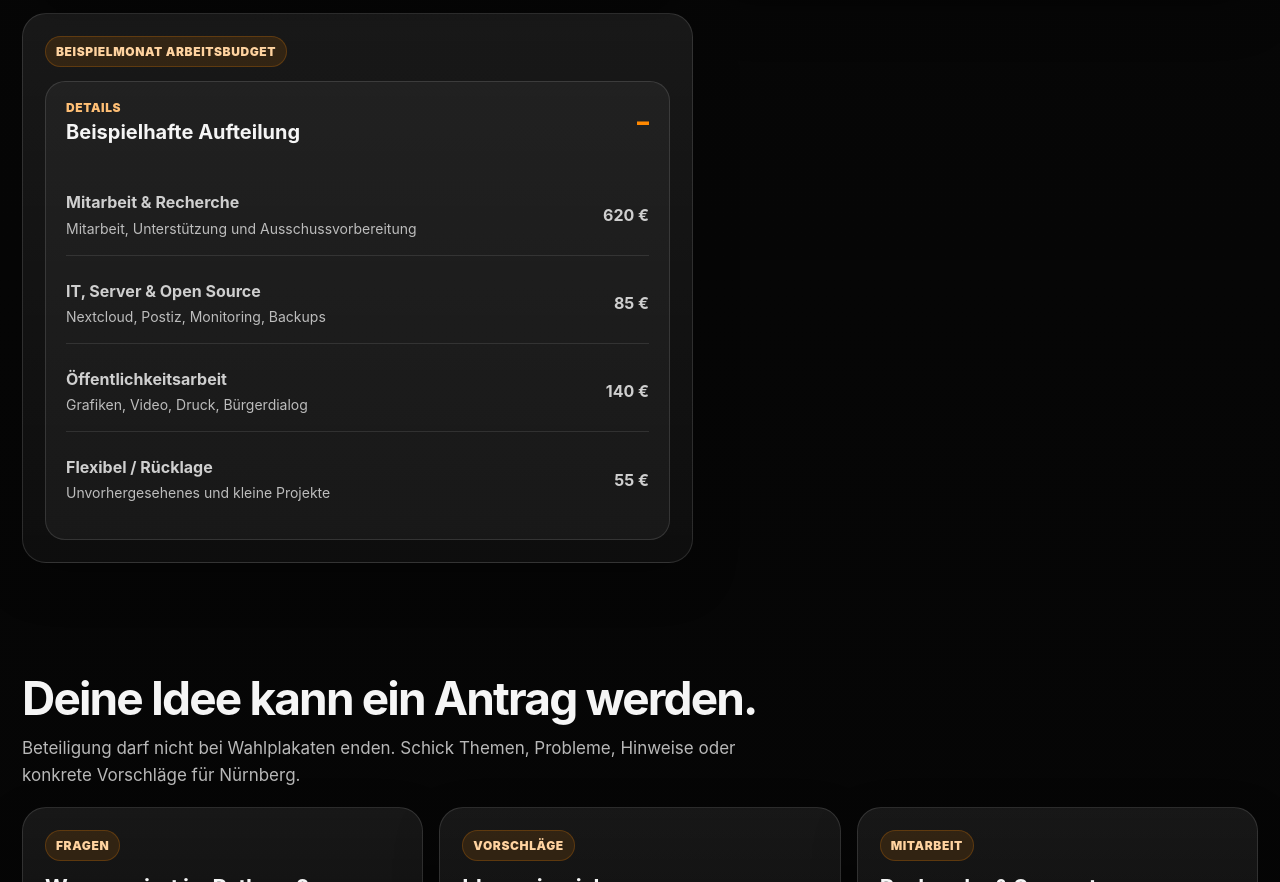
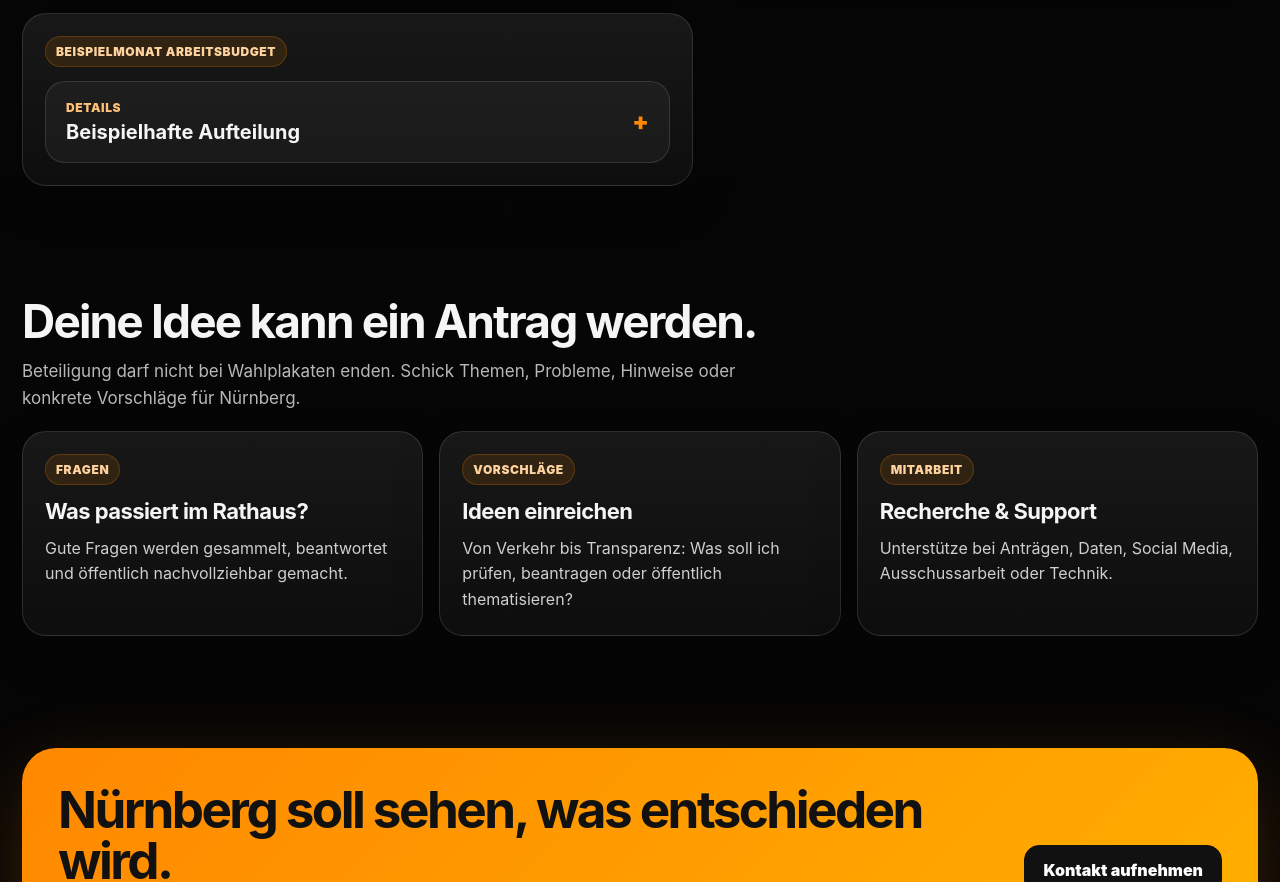
Before and after one commit to vwt1812-glitch/stadtrat-transparenz, a plain HTML site: page index.html in a window 1280 px wide. Shown: the part 3460-4342 px from the top of the page. Drawn offline with Linux system fonts and the light colour scheme; no server answers.

Commit message:
Add files via upload

```diff
--- a/index.html
+++ b/index.html
@@ -651,7 +651,7 @@ details.expand-card:not([open]) .detail-toggle .close-text {
         </div>
 
         <div class="grid-2" style="margin-top:16px">
-          <article class="card"><span class="tag">Beispielmonat Arbeitsbudget</span><details class="accordion-item" open style="margin-top:0"><summary><span class="accordion-title"><span>Details</span><strong>Beispielhafte Aufteilung</strong></span></summary><div class="accordion-content"><div class="list">
+          <article class="card"><span class="tag">Beispielmonat Arbeitsbudget</span><details class="accordion-item" style="margin-top:0"><summary><span class="accordion-title"><span>Details</span><strong>Beispielhafte Aufteilung</strong></span></summary><div class="accordion-content"><div class="list">
             <div class="row"><div><b>Mitarbeit & Recherche</b><span>Mitarbeit, Unterstützung und Ausschussvorbereitung</span></div><strong>620 €</strong></div>
             <div class="row"><div><b>IT, Server & Open Source</b><span>Nextcloud, Postiz, Monitoring, Backups</span></div><strong>85 €</strong></div>
             <div class="row"><div><b>Öffentlichkeitsarbeit</b><span>Grafiken, Video, Druck, Bürgerdialog</span></div><strong>140 €</strong></div>
```
